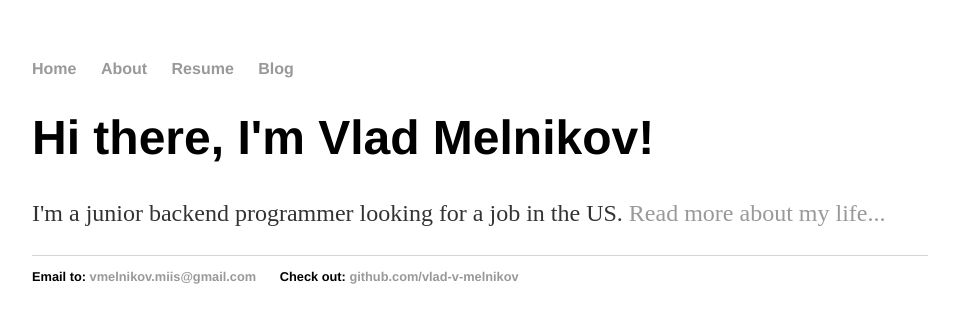
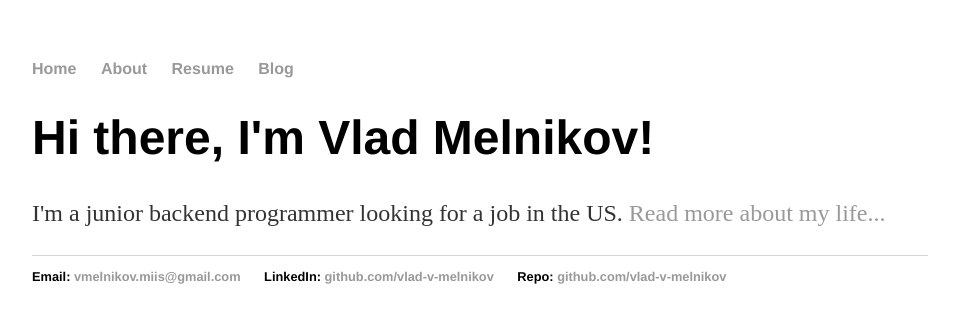
Before and after one commit to vlad-v-melnikov/vlad-v-melnikov.github.io, a Jekyll site: the page built from index.html, in a window 1280 px wide. Shown: the top 323 px of the page, without its empty margins (160-1119 px from the left). Built offline with Jekyll 4.4.1, drawn with Linux system fonts in a browser that asks for light colours.

Commit message:
Update default.html

```diff
--- a/_layouts/default.html
+++ b/_layouts/default.html
@@ -21,8 +21,9 @@
 
 		<footer>
     		<ul>
-        		<li>Email to: <a href="mailto:vmelnikov.miis@gmail.com">vmelnikov.miis@gmail.com</a></li>
-        		<li>Check out: <a href="https://github.com/vlad-v-melnikov">github.com/vlad-v-melnikov</a></li>
+        		<li>Email: <a href="mailto:vmelnikov.miis@gmail.com">vmelnikov.miis@gmail.com</a></li>
+        		<li>LinkedIn: <a href="https://www.linkedin.com/in/vladmelnikov/">github.com/vlad-v-melnikov</a></li>
+			<li>Repo: <a href="https://github.com/vlad-v-melnikov">github.com/vlad-v-melnikov</a></li>
 			</ul>
 		</footer>
 	</body>
```
